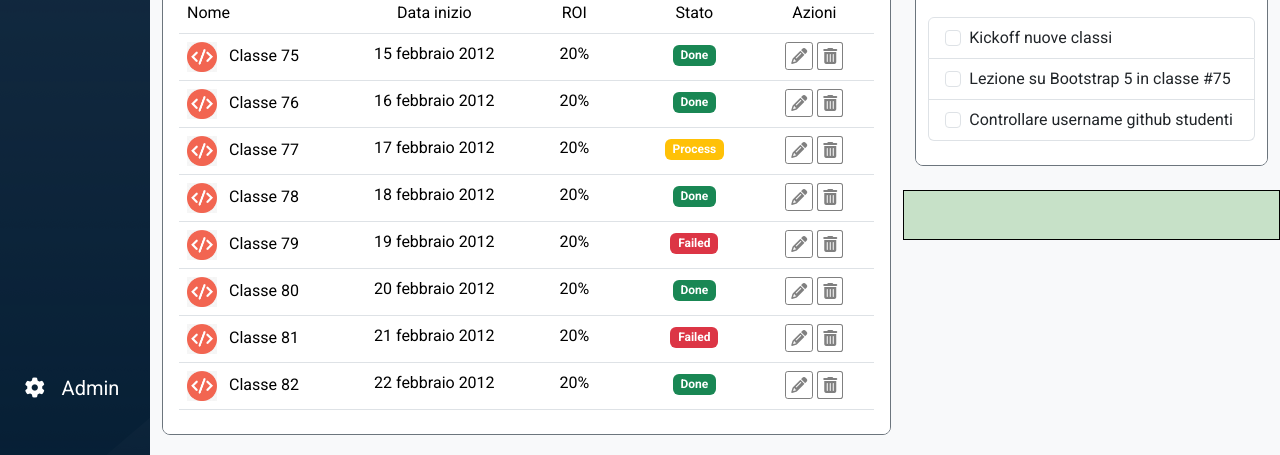
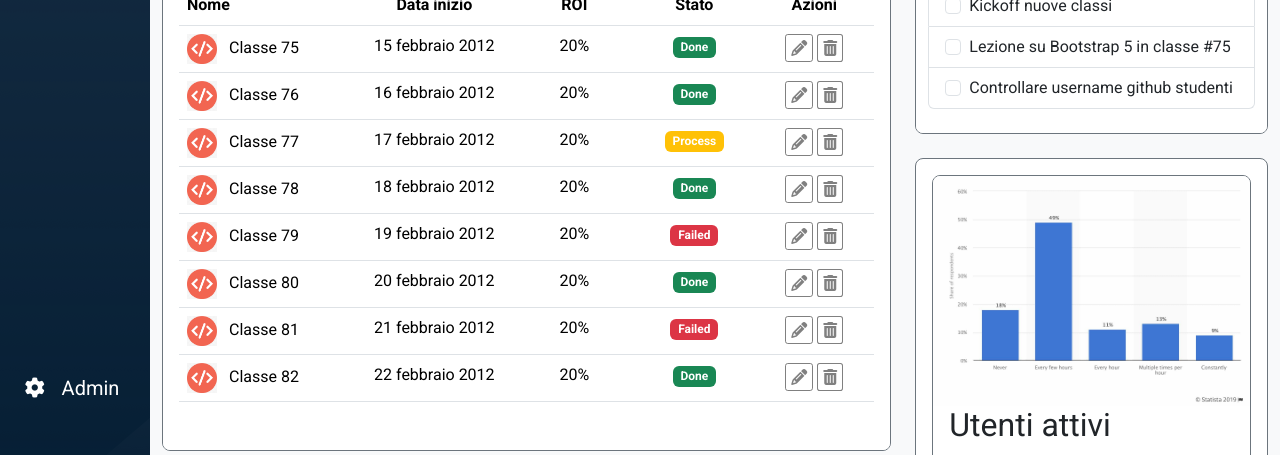
Before and after one commit to Alex-Sibiriu/html-css-bootstrap-dashboard, a plain HTML site: page index.html in a window 1280 px wide. Shown: the part 345-800 px from the top of the page. Drawn offline with nearby package versions, Linux system fonts and the light colour scheme.

Commit message:
[add] Stats Section

```diff
--- a/assets/css/style.css
+++ b/assets/css/style.css
@@ -83,8 +83,8 @@ table img {
   width: 30px;
 }
 
-table td:hover,
-table td:hover ~ td {
+
+table tr:hover td {
   background-color: #F7F7F7;
 }
 
--- a/index.html
+++ b/index.html
@@ -86,6 +86,7 @@
 
   <main class="d-flex">
 
+    <!-- SIDEBAR -->
     <aside class="d-flex flex-column justify-content-between text-white fs-5 px-2">
       <div class="pt-5">
         <div class="as_aside-icons d-flex py-1 mb-2">
@@ -124,13 +125,13 @@
           <p class="m-0">Admin</p>
         </div>
       </div>
-
     </aside>
+    <!-- SIDEBAR -->
 
     <div class="as_main-contents">
 
       <!-- INFO BAR -->
-      <div class="as_students-infos py-4 container-fluid text-bg-primary mb-5">
+      <div class="as_students-infos py-4 container-fluid text-bg-primary mb-3">
         <div class="row row-cols-1 row-cols-md-3 align-items-center">
           <div class="col order-md-1 col-xl-2">
             <p class="fw-bold">Nuovo Studente +</p>
@@ -156,7 +157,7 @@
       <!-- /INFO BAR -->
 
 
-      <div class="as_main-data container-fluid">
+      <div class="as_main-data container-fluid pb-4">
         <div class="row row-cols-1 row-cols-xl-2 ">
 
           <!-- FIRST COL -->
@@ -164,19 +165,19 @@
             <div class="row row-cols-1 ">
               <div class="col">
 
-                <!-- NEXT CLASS -->
+                <!-- NEXT CLASS TABLE-->
                 <div class="container-fluid overflow-hidden rounded-3 border border-secondary p-0 mb-4">
                   <h2 class="as_bg-gray m-0 p-2 border-bottom border-secondary">Prossime Classi</h2>
 
-                  <div class="container-fluid bg-white px-3 pb-4">
+                  <div class="container-fluid bg-white px-3 pt-4 pb-5">
                     <table class="table m-0">
                         <thead>
                           <tr>
-                            <th class="fw-normal" scope="col">Nome</th>
-                            <th class="fw-normal as_th-start-date" scope="col">Data inizio</th>
-                            <th class="fw-normal as_th-status" scope="col">ROI</th>
-                            <th class="fw-normal as_th-status" scope="col">Stato</th>
-                            <th class="fw-normal as_th-actions" scope="col">Azioni</th>
+                            <th scope="col">Nome</th>
+                            <th class="as_th-start-date" scope="col">Data inizio</th>
+                            <th class="as_th-status" scope="col">ROI</th>
+                            <th class="as_th-status" scope="col">Stato</th>
+                            <th class="as_th-actions" scope="col">Azioni</th>
                           </tr>
                         </thead>
 
@@ -313,11 +314,12 @@
                     </table>
                   </div>
                 </div>
-                <!-- /NEXT CLASS -->
+                <!-- /NEXT CLASS TABLE-->
 
               </div>
               <div class="col">
 
+                <!-- FAQ -->
                 <div class="container-fluid overflow-hidden rounded-3 border border-secondary p-0 mb-4">
                   <h2 class="p-2 as_bg-gray m-0">F.A.Q.</h2>
 
@@ -360,6 +362,7 @@
                     </div>
                   </div>
                 </div>
+                <!-- /FAQ -->
 
               </div>
             </div>
@@ -369,7 +372,10 @@
           <!-- SECOND COL -->
           <div class="col col-xl-4">
             <div class="row row-cols-1 ">
+
               <div class="col">
+
+                <!-- TO DO -->
                 <div class="container-fluid overflow-hidden rounded-3 border border-secondary p-0 mb-4">
                   <h2 class="p-2 as_bg-gray m-0">To Do</h2>
 
@@ -392,8 +398,27 @@
 
                   </div>
                 </div>
+                <!-- /TO DO -->
+
               </div>
-              <div class="col debug"></div>
+              <div class="col">
+                <!-- STATS-->
+                <div class="container-fluid overflow-hidden rounded-3 border border-secondary bg-white p-3">
+                  <div class="container-fluid overflow-hidden rounded-3 border border-secondary p-0">
+                    <img class="img-fluid" src="assets/img/stats.jpeg" alt="stats">
+                    <h6 class="fs-2 fw-normal px-3">Utenti attivi</h6>
+                    <p class="border-bottom border-secondary pb-3 px-3">Lista degli utenti attivi in piattaforma nell'ultimo mese</p>
+                    <p class="border-bottom border-secondary pb-3 px-3">Gennaio: 1200</p>
+                    <p class="border-bottom border-secondary pb-3 px-3">Febbraio: 800</p>
+                    <p class="border-bottom border-secondary pb-3 px-3">Marzo: 1500</p>
+                    <p class="px-3">
+                      <a href="#">Visualizza report approfondito</a>
+                    </p>
+                  </div>
+                </div>
+                <!-- /STATS-->
+
+              </div>
             </div>
           </div>
           <!-- /SECOND COL -->
```
